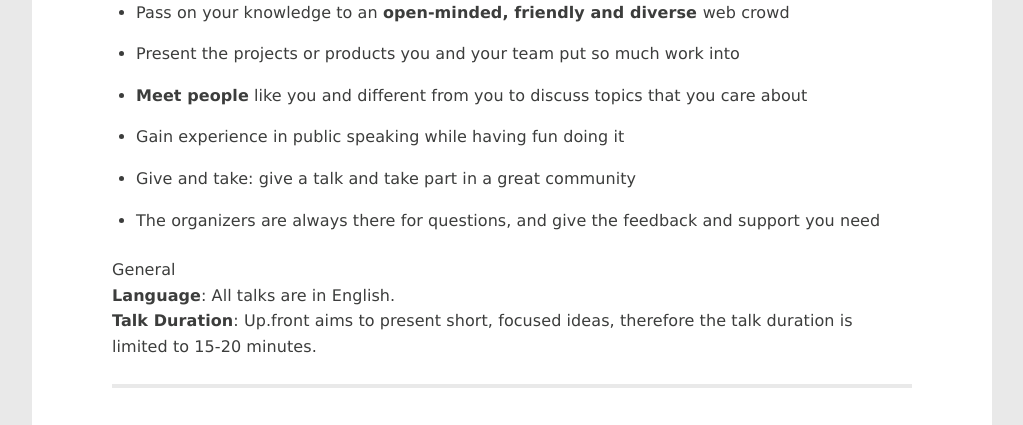
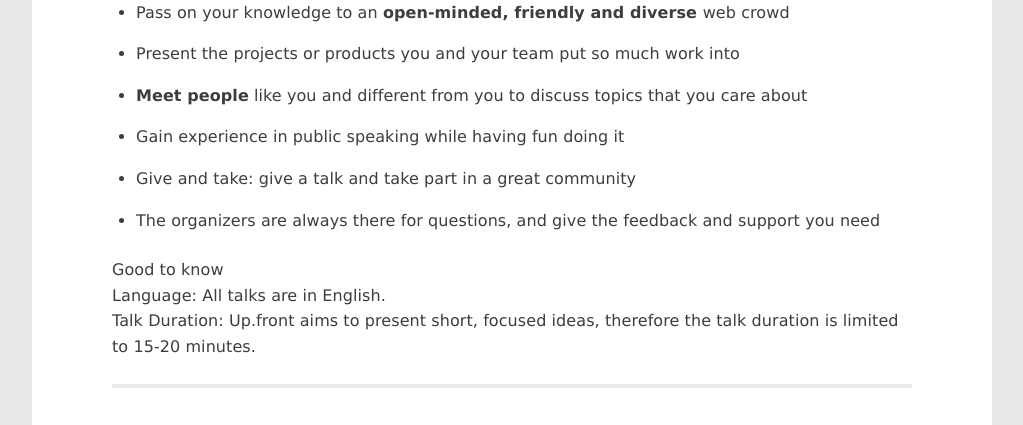
Before and after one commit to upfrontug/upfrontug.github.io, a Jekyll site: the page built from submit.html, in a window 1280 px wide and 900 px high, scrolled down 1562 px, cut to the strip 0-425 px from the top of the window. Shown: the whole strip, without its empty margins (128-1151 px from the left). Built offline with Jekyll 4.4.1, drawn with Linux system fonts in a browser that asks for light colours; a script that is not in the unit is left out.

Commit message:
text edit 4

```diff
--- a/submit.html
+++ b/submit.html
@@ -59,11 +59,11 @@ font-style: italic;">We currently have way more talk submissions than free slots
   <li>Give and take: give a talk and take part in a great community</li>
   <li>The organizers are always there for questions, and give the feedback and support you need</li>
 </ul>
-<h5>General</h5>
+<h5>Good to know</h5>
 <p>
-  <strong>Language</strong>: All talks are in English.
+  Language: All talks are in English.
   <br>
-  <strong>Talk Duration</strong>: Up.front aims to present short, focused ideas, therefore the talk duration is limited to 15-20 minutes.
+  Talk Duration: Up.front aims to present short, focused ideas, therefore the talk duration is limited to 15-20 minutes.
 </p>
 <hr>
 
```
